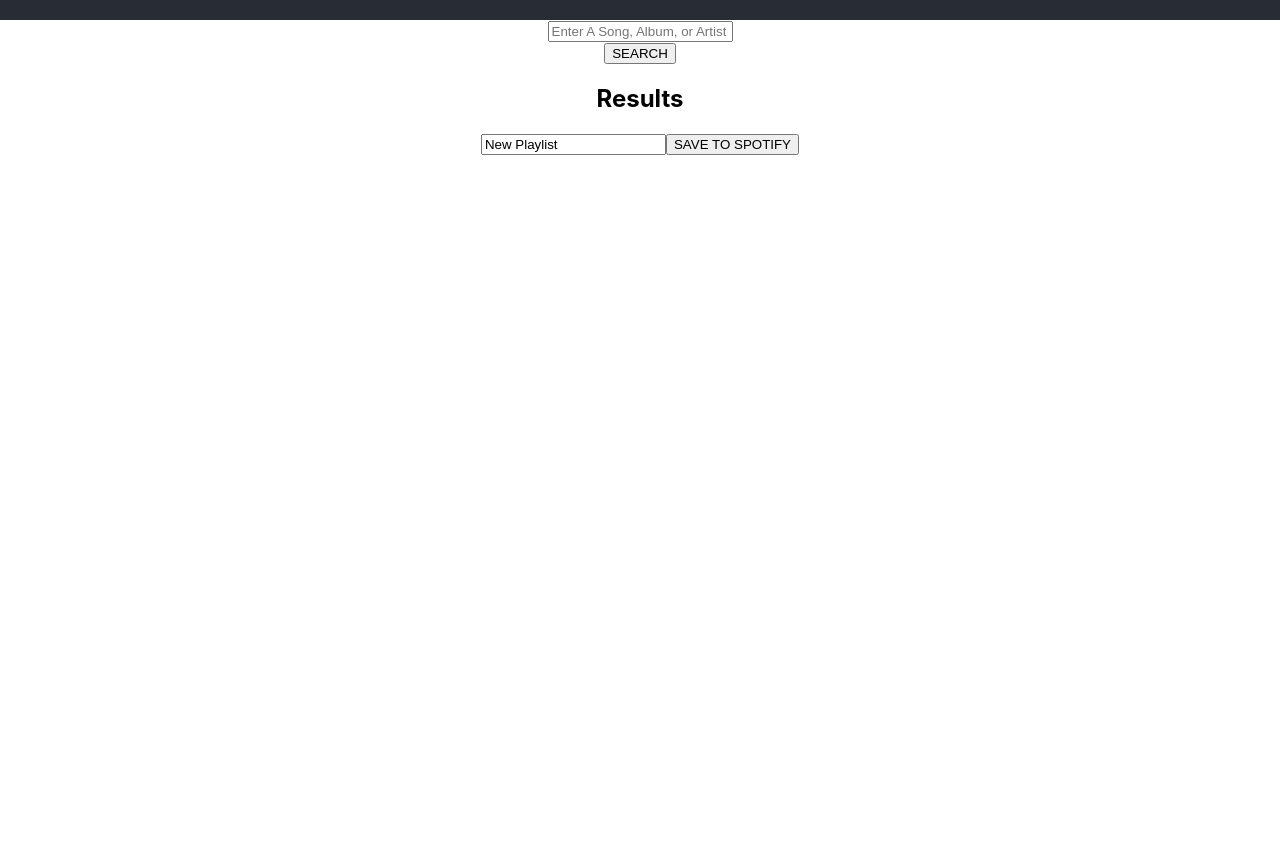
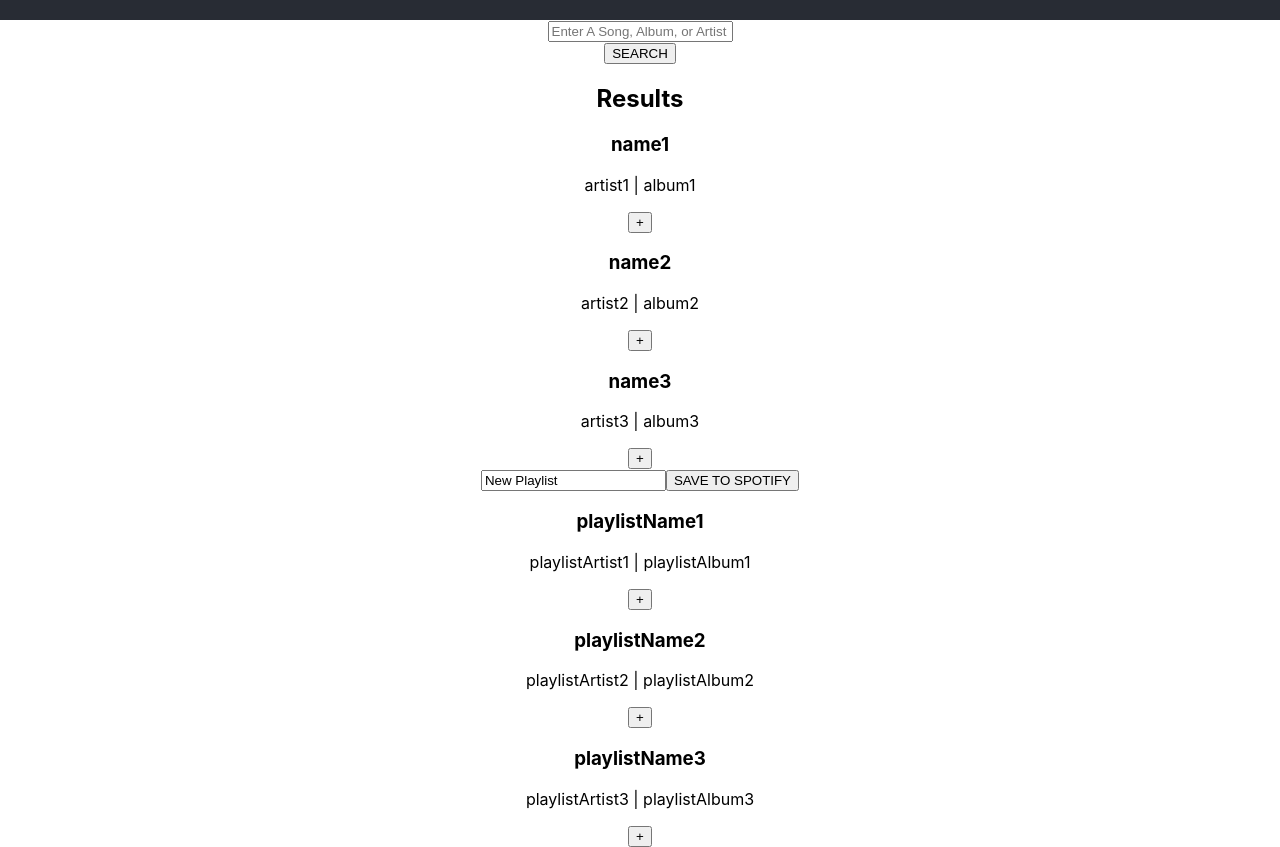
Before and after one commit to Marko-polo-code/jammming, a React (Create React App) app: page / in a window 1280 px wide. Shown: the part 780-1627 px from the top of the page. Before the commit the page ends 935 px from the top, so only its background shows below. Built offline with nearby package versions, Linux system fonts and the light colour scheme.

Commit message:
implemented track listings, playlists and adding tracks to the playlist

```diff
--- a/src/components/App/App.js
+++ b/src/components/App/App.js
@@ -1,10 +1,30 @@
-import React from 'react';
+import React, { useState } from 'react';
 import SearchBar from '../SearchBar/SearchBar';
 import SearchResults from '../SearchResults/SearchResults';
 import Playlist from '../PlayList/Playlist';
 import './App.css';
 
 function App() {
+
+  const [searchResults, setSearchResults] = useState([
+    {name: 'name1', artist: 'artist1', album: 'album1', id: 1},
+    {name: 'name2', artist: 'artist2', album: 'album2', id: 2},
+    {name: 'name3', artist: 'artist3', album: 'album3', id: 3}
+  ]);
+
+  const [playlistName, setPlaylistName] = useState('My Playlist');
+  const [playlistTracks, setPlaylistTracks] = useState([
+    {name: 'playlistName1', artist: 'playlistArtist1', album: 'playlistAlbum1', id: 4},
+    {name: 'playlistName2', artist: 'playlistArtist2', album: 'playlistAlbum2', id: 5},
+    {name: 'playlistName3', artist: 'playlistArtist3', album: 'playlistAlbum3', id: 6}
+  ]);
+
+   const addTrack = track => {
+    if (playlistTracks.find(savedTrack => savedTrack.id === track.id)) {
+      return;
+    }
+    setPlaylistTracks([...playlistTracks, track]);
+  };
 
   return (
     <div className="App">
@@ -16,8 +36,8 @@ function App() {
         <button className="App-searchButton">SEARCH</button>
       </div>
       <div className="App-playlist">
-        <SearchResults />
-        <Playlist />
+        <SearchResults searchResults={searchResults} onAdd={addTrack} />
+        <Playlist playlistName={playlistName} playlistTracks={playlistTracks}/>
       </div>
     </div>
   );
--- a/src/components/PlayList/Playlist.js
+++ b/src/components/PlayList/Playlist.js
@@ -1,12 +1,13 @@
 import React from 'react';
 import './Playlist.css';
+import Tracklist from '../TrackList/Tracklist';
 
-function Playlist() {
+function Playlist(props) {
   return (
     <div className="Playlist">
       <input defaultValue={'New Playlist'} />
-      {/* Add a TrackList component */}
       <button className="Playlist-save">SAVE TO SPOTIFY</button>
+      <Tracklist tracks={props.playlistTracks} />
     </div>
   );
 }
--- a/src/components/SearchResults/SearchResults.js
+++ b/src/components/SearchResults/SearchResults.js
@@ -1,10 +1,18 @@
 import React from 'react';
 import './SearchResults.css';
+import Tracklist from '../TrackList/Tracklist';
 
-function SearchResults() {
+function SearchResults(props) {
+
   return (
     <div className="SearchResults">
       <h2>Results</h2>
+      {/* <!-- Add a TrackList component --> */}
+      <Tracklist
+        tracks={props.searchResults}
+        onAdd={props.onAdd}
+        isRemoval={false}
+        />
     </div>
   );
 }
--- a/src/components/Track/Track.js
+++ b/src/components/Track/Track.js
@@ -1,17 +1,19 @@
 import React from 'react';
 import './Track.css';
 
-function Track() {
+function Track(props) {
 
-
+  const addTrack = () => {
+    props.onAdd(props.track);
+  }
 
   return (
-    <div className="Track">
+    <div className="Track" onClick={addTrack}>
       <div className="Track-information">
-        {/* <h3><!-- track name will go here --></h3>
-        <p><!-- track artist will go here--> | <!-- track album will go here --></p> */}
+        <h3>{props.track.name}</h3>
+        <p>{props.track.artist} | {props.track.album}</p>
       </div>
-      <button className="Track-action"></button>
+      <button className="Track-action">+</button>
     </div>
   );
 }
--- a/src/components/TrackList/Tracklist.js
+++ b/src/components/TrackList/Tracklist.js
@@ -2,11 +2,19 @@ import React from 'react';
 import Track from '../Track/Track';
 import './Tracklist.css';
 
-function Tracklist() {
+function Tracklist(props) {
   return (
     <div className="TrackList">
       {/* <!-- You will add a map method that renders a set of Track components  --> */}
-      <Track />
+      {props.tracks.map(track => {
+        return (
+          <Track
+            key={track.id}
+            track={track}
+            onAdd={props.onAdd} />
+        )
+        }
+      )}
     </div>
   );
 }
```
